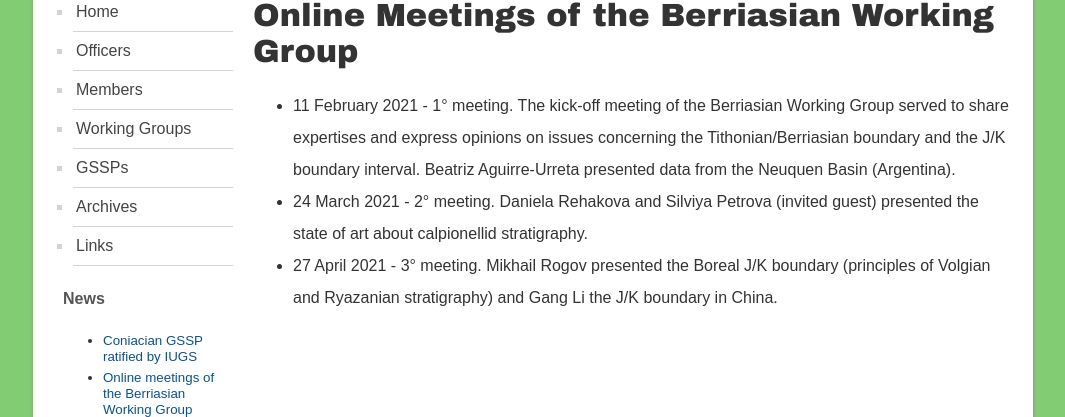
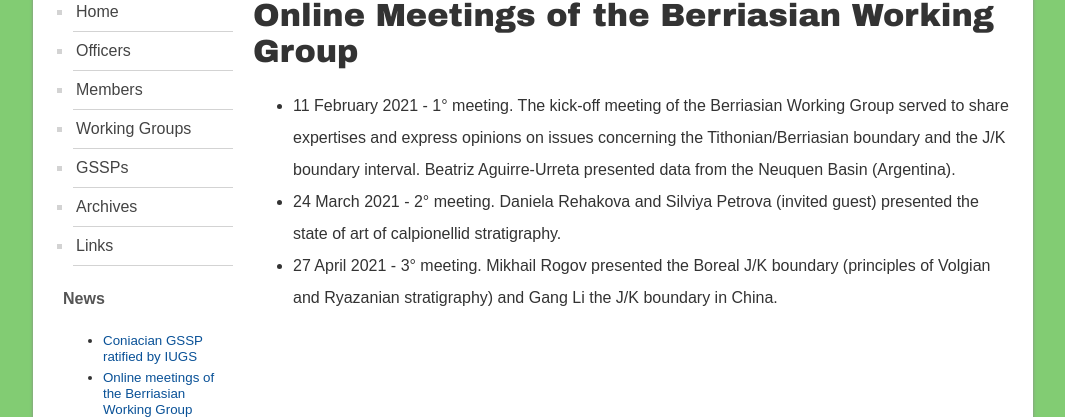
Before and after one commit to i-c-stratigraphy/subcommission-cretaceous, a Jekyll site: the page built from pages/news/berriasian-wg-meetings.md, in a window 1280 px wide. Shown: the part 427-844 px from the top of the page, without its empty margins (107-1172 px from the left). Built offline with Jekyll 4.4.1, drawn with Linux system fonts in a browser that asks for light colours.

Commit message:
Update berriasian-wg-meetings.md

```diff
--- a/pages/news/berriasian-wg-meetings.md
+++ b/pages/news/berriasian-wg-meetings.md
@@ -6,5 +6,5 @@ permalink:  /news/berriasian-wg-meetings
 #  Online Meetings of the Berriasian Working Group
 
 * 11 February 2021 - 1° meeting. The kick-off meeting of the Berriasian Working Group served to share expertises and express opinions on issues concerning the Tithonian/Berriasian boundary and the J/K boundary interval. Beatriz Aguirre-Urreta presented data from the Neuquen Basin (Argentina).
-* 24 March 2021 - 2° meeting. Daniela Rehakova and Silviya Petrova (invited guest) presented the state of art about calpionellid stratigraphy.
+* 24 March 2021 - 2° meeting. Daniela Rehakova and Silviya Petrova (invited guest) presented the state of art of calpionellid stratigraphy.
 * 27 April 2021 - 3° meeting. Mikhail Rogov presented the Boreal J/K boundary (principles of Volgian and Ryazanian stratigraphy) and Gang Li the J/K boundary in China.
```
